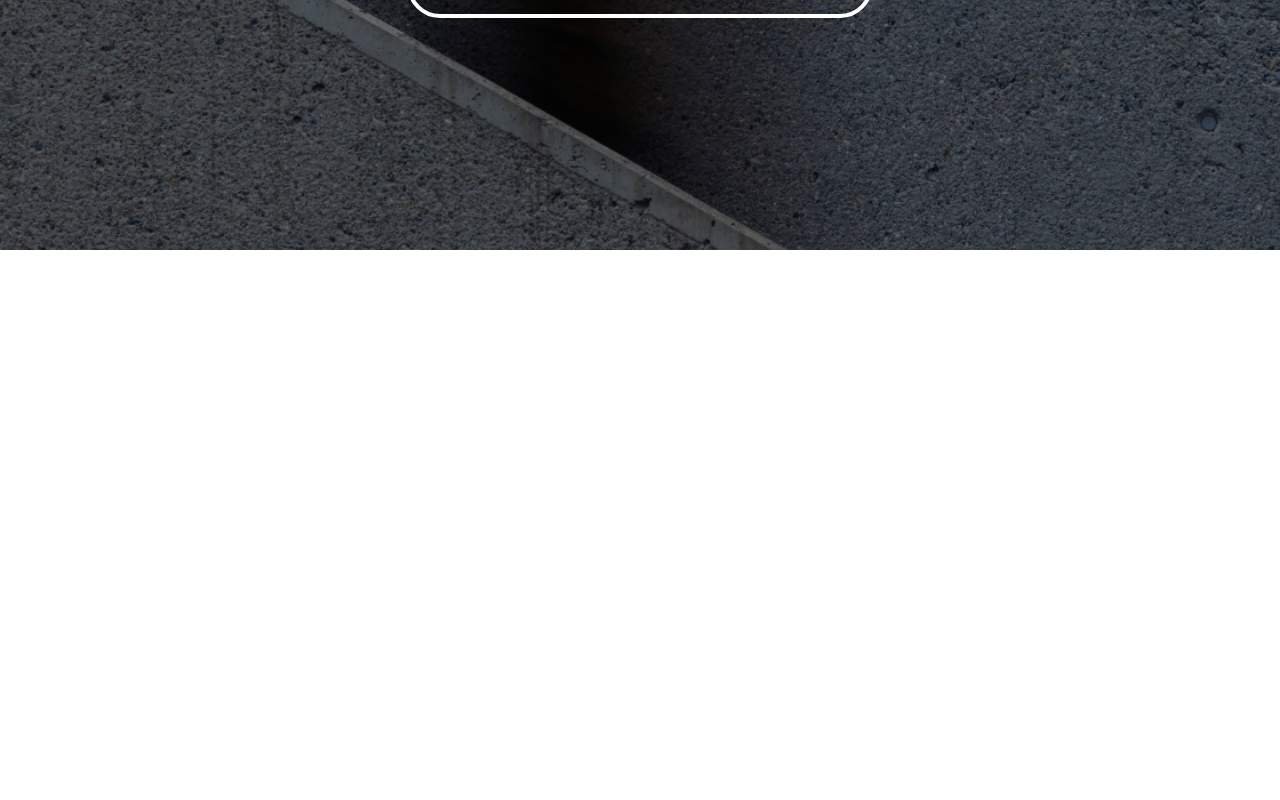
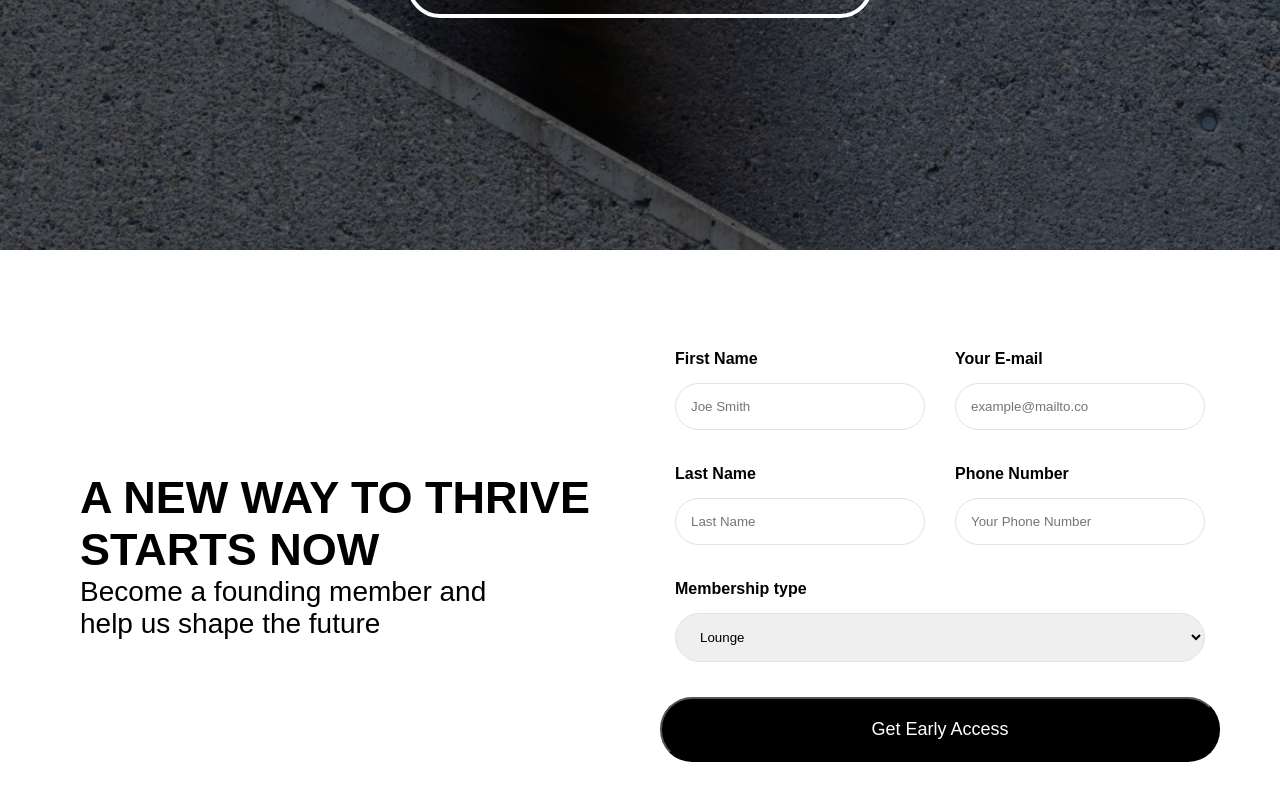
Before and after one commit to CPF-Floors/landing-area, a React (Vite) app: page / in a window 1280 px wide. Shown: the part 2250-3050 px from the top of the page. Before the commit the page ends 2500 px from the top, so only its background shows below. Built offline with nearby package versions, Linux system fonts and the light colour scheme; a web font is replaced by a local one.

Commit message:
[Dev] - Form component creation

```diff
--- a/src/App.css
+++ b/src/App.css
@@ -359,3 +359,83 @@ header {
     }
   }
 }
+
+
+
+/*FORM*/
+
+.banner-form-container{
+  width: 100%;
+  height: auto;
+  padding: 80px 40px;
+  display: flex;
+  flex-direction: row;
+  justify-content: space-between;
+  align-items: center;
+  flex-wrap: wrap;
+  .banner-form-text{
+    width: 50%;
+    padding: 40px;
+    h2{
+      font-size: 45px;
+      color: black;
+    }
+    p{
+      font-size: 28px;
+    }
+  }
+  .banner-form{
+    width: 50%;
+    padding: 20px;
+    form{
+      width: 100%;
+      input{
+        padding: 15px;
+        border: 1px solid rgb(226, 226, 226);
+        border-radius: 32px;
+        margin: 15px;
+      }
+      .dual-input {
+        width: 100%;
+        display: flex;
+      }
+      .input {
+        width: 100%;
+        display: flex;
+        flex-direction: column;
+        margin-bottom: 20px;
+        label {
+          margin: 0 15px;
+          font-weight: 600;
+        }
+      }
+      select{
+        padding: 15px 20px;
+        border: 1px solid rgb(226, 226, 226);
+        border-radius: 32px;
+        margin: 15px;
+        img{
+          margin-right: 20px !important;
+        }
+      }
+      span {
+        color: red;
+        margin: 0 15px;
+      }
+      button{
+        background-color: black;
+        color: white;
+        width: 100%;
+        padding: 20px;
+        border-radius: 32px;
+        font-size: 18px;
+        font-weight: 500;
+        option{
+          border-radius: 18px;
+          background-color: white;
+          color: black;
+        }
+      }
+    }
+  }
+}
--- a/src/App.jsx
+++ b/src/App.jsx
@@ -1,5 +1,6 @@
 import './App.css'
 import ComingSoon from './components/ComingSoon'
+import FormBanner from './components/FormBanner'
 import MainBanner from './components/MainBanner'
 import SecondBanner from './components/SecondBanner'
 
@@ -10,6 +11,7 @@ function App() {
         <MainBanner />
         <SecondBanner />
         <ComingSoon />
+        <FormBanner />
     </>
   )
 }
--- /dev/null
+++ b/src/components/Form.jsx
@@ -0,0 +1,129 @@
+import { useState } from "react";
+import { useForm } from "react-hook-form";
+import { AnimatePresence, motion } from "framer-motion";
+
+const BACKEND_URL =
+  "https://talula-contractors-backend-production.up.railway.app/";
+
+const sentData = async (data) => {
+  const dataFormatted = {
+    lastName: data.lastName,
+    email: data.email,
+    firstName: data.firstName,
+    phone: data.phone,
+    membershipType: data.membershipType,
+  };
+
+  const response = await fetch(`${BACKEND_URL}api/user/`, {
+    method: "POST",
+    headers: {
+      "Content-Type": "application/json",
+    },
+    body: JSON.stringify(dataFormatted),
+  });
+
+  return response.status;
+};
+
+const Form = () => {
+  const [success, setSuccess] = useState(false);
+  const {
+    register,
+    handleSubmit,
+    reset,
+    formState: { errors },
+  } = useForm();
+
+  const onSubmit = async (data) => {
+    const status = await sentData(data);
+
+    if (status === 200) {
+      setSuccess(!success);
+      reset();
+    }
+  };
+
+  return (
+    <div id="form" className="form-container">
+      <div className="form">
+        <form onSubmit={handleSubmit(onSubmit)}>
+          <div className="dual-input">
+            <div className="input">
+              <label>First Name</label>
+              <input
+                {...register("firstName", { required: true })}
+                placeholder="Joe Smith"
+              />
+              {errors.fullName && <span>This field is required</span>}
+            </div>
+            <div className="input">
+              <label>Your E-mail</label>
+              <input
+                {...register("email", { required: true })}
+                placeholder="example@mailto.co"
+              />
+              {errors.email && <span>This field is required</span>}
+            </div>
+          </div>
+
+          <div className="dual-input">
+            <div className="input">
+              <label>Last Name</label>
+              <input
+                {...register("lastName", { required: false })}
+                placeholder="Last Name"
+              />
+              {errors.companyName && <span>This field is required</span>}
+            </div>
+
+            <div className="input">
+              <label>Phone Number</label>
+              <input
+                {...register("phone", { required: true })}
+                placeholder="Your Phone Number"
+              />
+              {errors.phone && <span>This field is required</span>}
+            </div>
+          </div>
+
+          <div className="input">
+            <label>Membership type</label>
+
+            <select name="membershipType" id="membershipType">
+              <option value="Lounge">Lounge</option>
+              <option value="Flex Desk">Flex Desk</option>
+              <option value="Station">Station</option>
+              <option value="Private Office">Private Office</option>
+            </select>
+          </div>
+
+          <div className="submit">
+            <button type="submit">
+              Get Early Access
+            </button>
+          </div>
+        </form>
+      </div>
+
+      <div className="form-img"></div>
+
+      {success && (
+        <AnimatePresence>
+          <motion.div
+            id="submitForm"
+            initial={{ opacity: 0 }}
+            animate={{ opacity: 1 }}
+            transition={{ duration: 0.5 }}
+            exit={{ opacity: 0 }}
+            className="success"
+            onClick={() => setSuccess(false)}
+          >
+            <img src="/sucsess.png" alt="" onClick={() => setSuccess(false)} />
+          </motion.div>
+        </AnimatePresence>
+      )}
+    </div>
+  );
+};
+
+export default Form;
--- /dev/null
+++ b/src/components/FormBanner.jsx
@@ -0,0 +1,16 @@
+import Form from "./Form"
+
+function FormBanner() {
+  return (
+    <div className="banner-form-container">
+        <div className="banner-form-text">
+            <h2>A NEW WAY TO THRIVE STARTS NOW</h2>
+            <p>Become a founding member and <br />
+            help us shape the future</p>
+        </div>
+        <div className="banner-form"><Form /></div>
+    </div>
+  )
+}
+
+export default FormBanner
```
